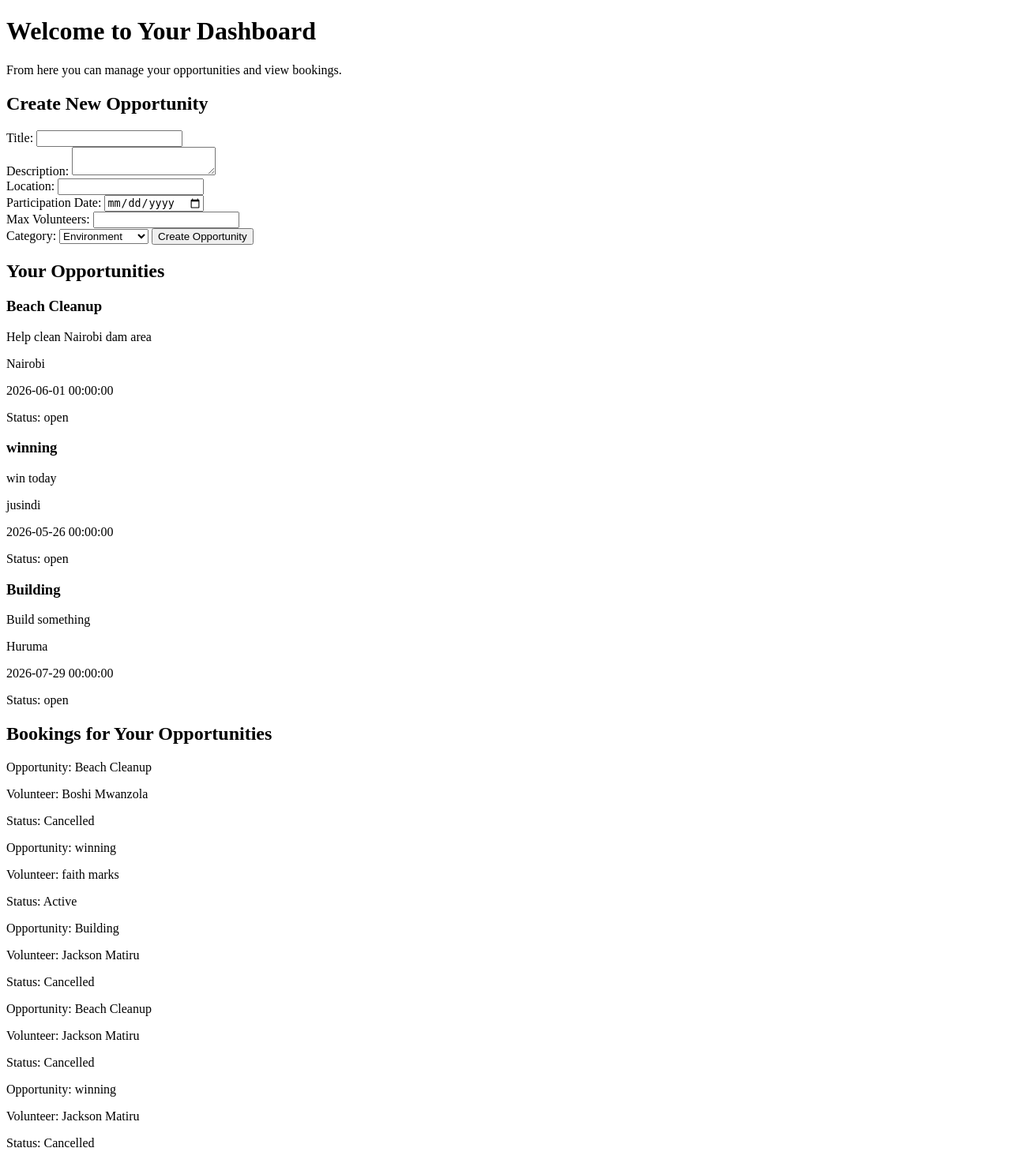
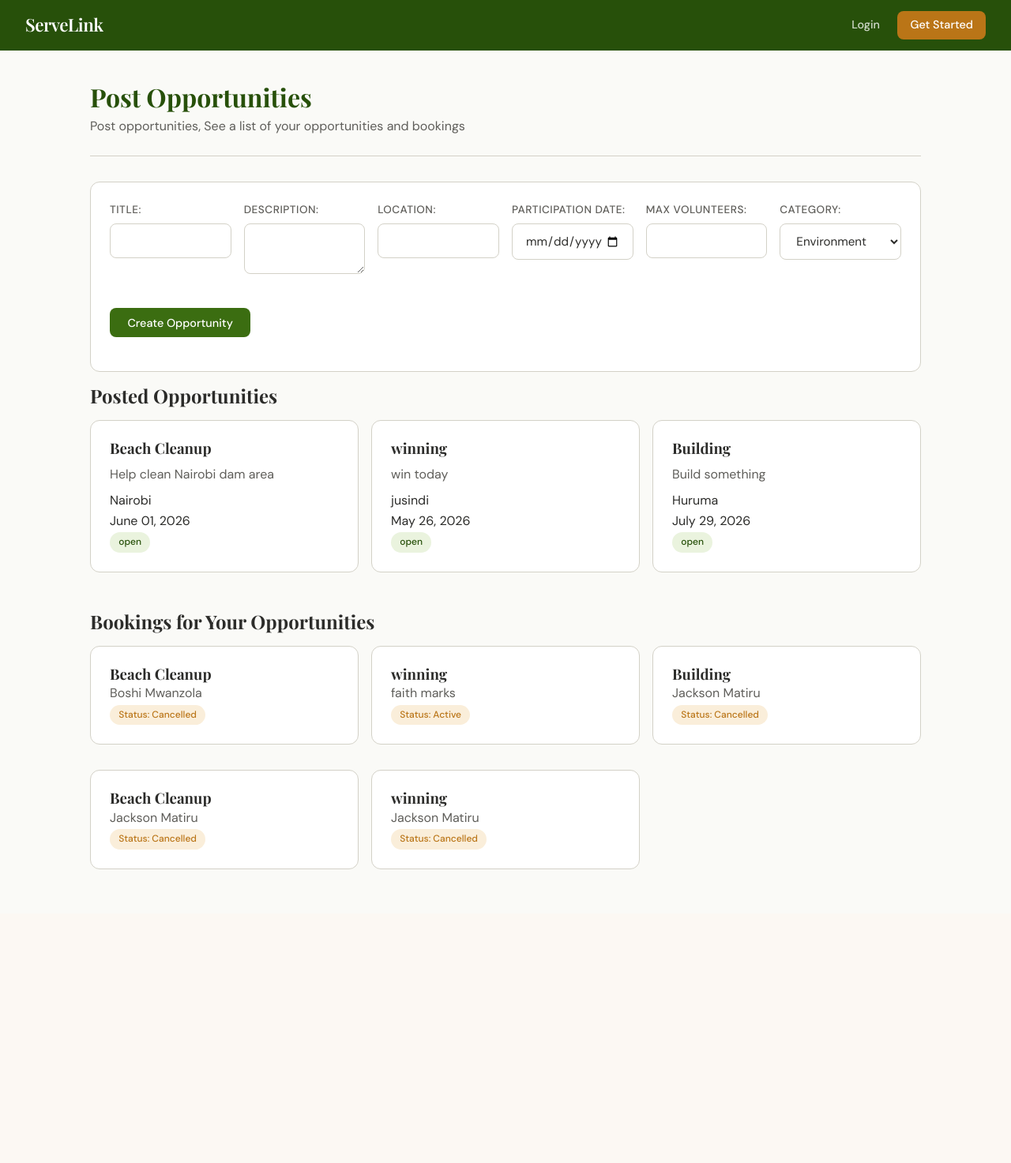
Before and after one commit to MorayBlues/servelink, a Flask app: template templates/organization_dashboard.html in a window 1280 px wide. Shown: the whole page at 79% size. After the commit the page ends 1101 px from the top, so only its background shows below. Run offline with Flask 3, Linux system fonts and the light colour scheme; the template is opened without the code that fills it: values that come from a table or form of the project are taken from there, others are empty.

Commit message:
Complete MVP - all dashboards styled and functional

```diff
--- a/templates/organization_dashboard.html
+++ b/templates/organization_dashboard.html
@@ -1,69 +1,82 @@
-<!DOCTYPE html>
-<html lang="en">
-<head>
-    <meta charset="UTF-8">
-    <meta name="viewport" content="width=device-width, initial-scale=1.0">
-    <title>Dashboard</title>
-</head>
-<body>
-    <h1>Welcome to Your Dashboard</h1>
-    <p>From here you can manage your opportunities and view bookings.</p>
-    <div class="messages">
-    {% with messages = get_flashed_messages() %}
-        {% if messages %}
-        {% for message in messages %}
-        <p>{{ message}}</p>
-        {% endfor %}
-        {% endif %}
-        {% endwith %}
+{% extends 'base.html' %}
+{% block title %}Dashboard -ServeLink{% endblock %}
+{% block content %}
+<div class="page-header">
+    <h1>Post Opportunities</h1>
+    <p>Post opportunities, See a list of your opportunities and bookings</p>
 </div>
-    <div class="create-form">
-        <h2>Create New Opportunity</h2>
+<div class="card" style="margin-top: 2rem;">
         <form action="{{ url_for('organization_dashboard') }}" method="POST">
-            <label for="title">Title:</label>
-            <input type="text" name="title" id="title" required><br>
-            <label for="description">Description:</label>
-            <textarea name="description" id="description" required></textarea><br>
-            <label for="location">Location:</label>
-            <input type="text" name="location" id="location" required><br>
-            <label for="participation_date">Participation Date:</label>
-            <input type="date" name="participation_date" id="participation_date" required><br>
-            <label for="max_volunteers">Max Volunteers:</label>
-            <input type="number" name="max_volunteers" id="max_volunteers" required><br>
-            <label for="category_id">Category:</label>
-            <select name="category_id" id="category_id">
+            <div style="display: flex; gap: 1rem; flex-wrap: wrap;">
+                <div class="form-group" style="flex: 1; min-width: 150px;">
+                    <label>Title:</label>
+                    <input type="text" name="title" id="title" required>
+                </div>
+                <div class="form-group" style="flex: 1; min-width: 150px;">
+                    <label>Description:</label>
+                    <textarea name="description" id="description" required></textarea>
+                </div>
+                <div class="form-group" style="flex: 1; min-width: 150px;">
+                    <label>Location:</label>
+                    <input type="text" name="location" id="location" required>
+                </div>
+                <div class="form-group" style="flex: 1; min-width: 150px;">
+                    <label>Participation Date:</label>
+                    <input type="date" name="participation_date" id="participation_date" required>
+                </div>
+                <div class="form-group" style="flex: 1; min-width: 150px;">
+                    <label>Max Volunteers:</label>
+                    <input type="number" name="max_volunteers" id="max_voluntees" required>
+                </div>
+                <div class="form-group" style="flex: 1; min-width: 150px;">
+                    <label>Category:</label>
+                    <select name="category_id">
                          {% for category in categories %}
                          <option value="{{ category.id }}">{{ category.name }}</option>
                          {% endfor %}
                     </select>
-            <button type="submit">Create Opportunity</button><br>
+                </div>
+                <div style="display: flex; align-items: flex-end; padding-bottom: 1.2rem;">
+                <button type="submit" class="btn btn-primary">Create Opportunity</button>
+                </div>
+            </div>
         </form>
     </div>
-    <div class="opportunities">
-        <h2>Your Opportunities</h2>
+
+<h2 style="margin-bottom: 1rem;">Posted Opportunities</h2>
+<div class="grid grid-2">
     {% if opportunities %}
         {% for opportunity in opportunities %}
+        <div class="card">
                 <h3>{{ opportunity.title }}</h3>
-                <p>{{opportunity.description}}</p>
+                <p style="color: var(--text-secondary); margin: 0.5rem 0;">{{opportunity.description}}</p>
                 <p>{{opportunity.location}}</p>
-                <p>{{opportunity.participation_date}}</p>
-                <p>Status: {{opportunity.status}}</p>
+                <p>{{opportunity.participation_date.strftime('%B %d, %Y')}}</p>
+                <span class="badge {% if opportunity.status == 'open' %}badge-open{% elif opportunity.status == 'pending' %}badge-pending{% else %}badge-cancelled{% endif %}">
+                    {{ opportunity.status }}
+                </span>
+        </div>
         {% endfor %}
     {% else %}
+        <div class="empty-state">
             <p>You haven't posted any opportunities yet.</p>
+        </div>
     {% endif %}
 </div>
-    <div class="bookings">
-        <h2>Bookings for Your Opportunities</h2>
+<h2 style="margin: 2rem 0 1rem;">Bookings for Your Opportunities</h2>
+<div class="grid grid-2">
     {% if bookings %}
         {% for booking in bookings %}
-                <p>Opportunity: {{ booking.opportunity.title }}</p>
-                <p>Volunteer: {{ booking.volunteer.name }}</p>
-                <p>Status: {{'Cancelled' if booking.cancelled else 'Active'}}</p>
+        <div class="card">
+            <h3>{{ booking.opportunity.title }}</h3>
+                <p style="color: var(--text-secondary);">{{ booking.volunteer.name }}</p>
+                <span class="badge badge-pending">Status: {{'Cancelled' if booking.cancelled else 'Active'}}</span>
+        </div>
         {% endfor %}
     {% else %}
+        <div class="empty-state">
           <p>No available booking yet.</p>
+        </div>
     {% endif %}
 </div>
-</body>
-</html>
+{% endblock%}
```
Also changed, not shown: seed.py (+8 -3 lines), templates/admin_dashboard.html (+32 -41 lines), templates/volunteer_dashboard.html (+7 -7 lines), instance/servelink.db. Lines whose indentation alone changed are shown as unchanged.
